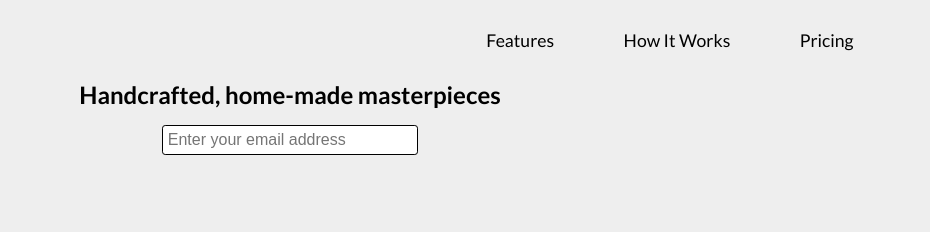
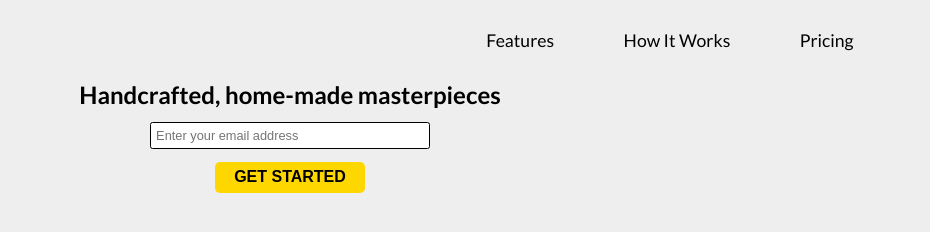
Before and after one commit to michael02031999/LandingPage, a plain HTML site: page index.html in a window 1280 px wide. Shown: the full height of the page, 350-1280 px from the left. Drawn offline with nearby package versions, Linux system fonts and the light colour scheme; files that its build step writes are made by us from their sources; files whose address does not match are found by name.

Commit message:
Made the button

```diff
--- a/index.html
+++ b/index.html
@@ -22,7 +22,7 @@
         <section>
             <h3 id="title">Handcrafted, home-made masterpieces</h3>
             <input class="email" type="email" name="email" id="email" placeholder="Enter your email address" required>
-
+            <button class="firstButton" type="button"><b>GET STARTED</b></button>
         </section>
 
 
--- a/style.css
+++ b/style.css
@@ -21,6 +21,7 @@
   /*--------NAVIGATION--------*/
 
   img {
+      display: block;
       width: 300px;
       margin-left: 1em;
   }
@@ -41,19 +42,36 @@
       margin-right: 1.5em;
   }
 
+    /*--------SECTION 1--------*/
+
+  section {
+
+  }
+
   #title {
       text-align: center;
       font-size: 1.5rem;
   }
 
   .email {
+      font-size: 0.8rem;
       display: block;
       background-color: white;
       margin: 0 auto;
       text-align: left;
-      width: 20%;
-      padding: 0.3em;
+      width: 280px;
+      padding: 0.4em;
       border-radius: 0.2em;
       margin-top: 1em;
       border: solid black 1px;
+      margin-bottom: 1em;
   }
+
+  .firstButton {
+      display: block;
+      background-color: gold;
+      margin: 0 auto;
+      width: 150px;
+      border-radius: 5px;
+      padding: 0.4em;
+  }
```
